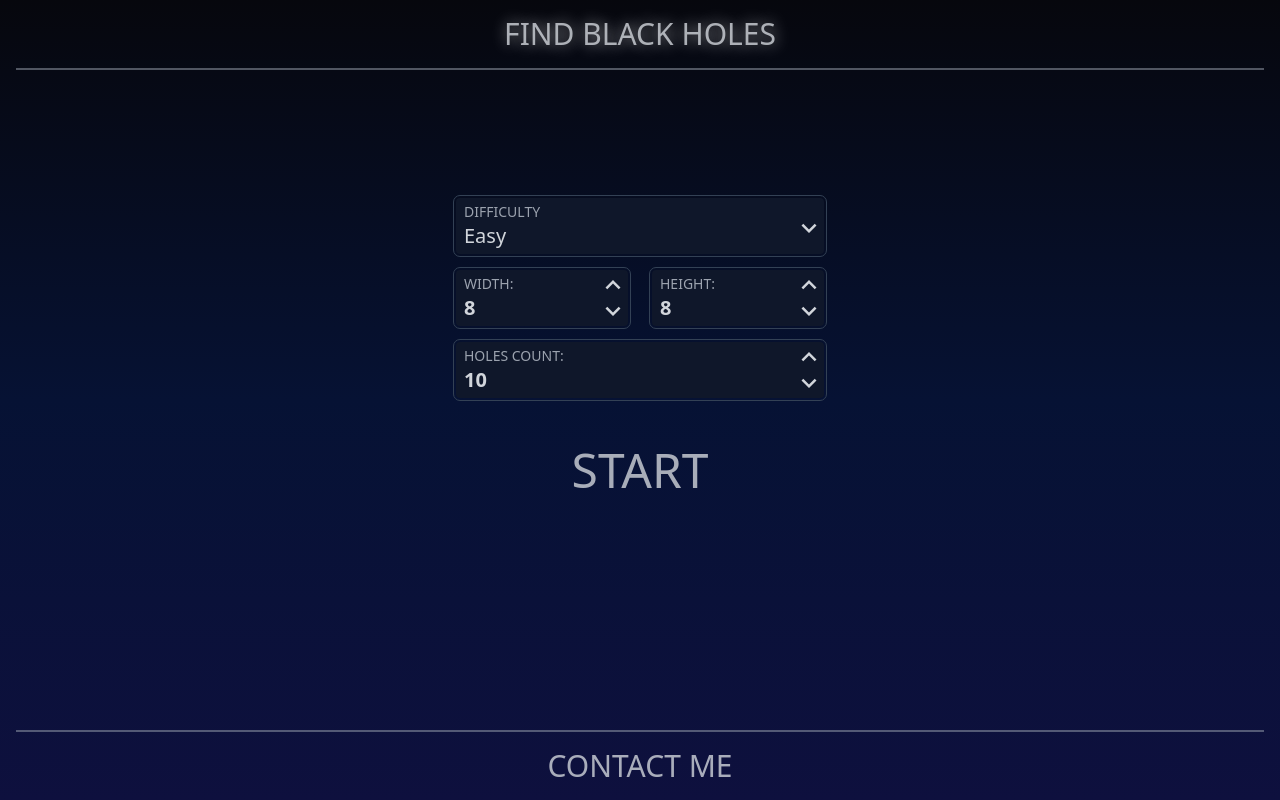
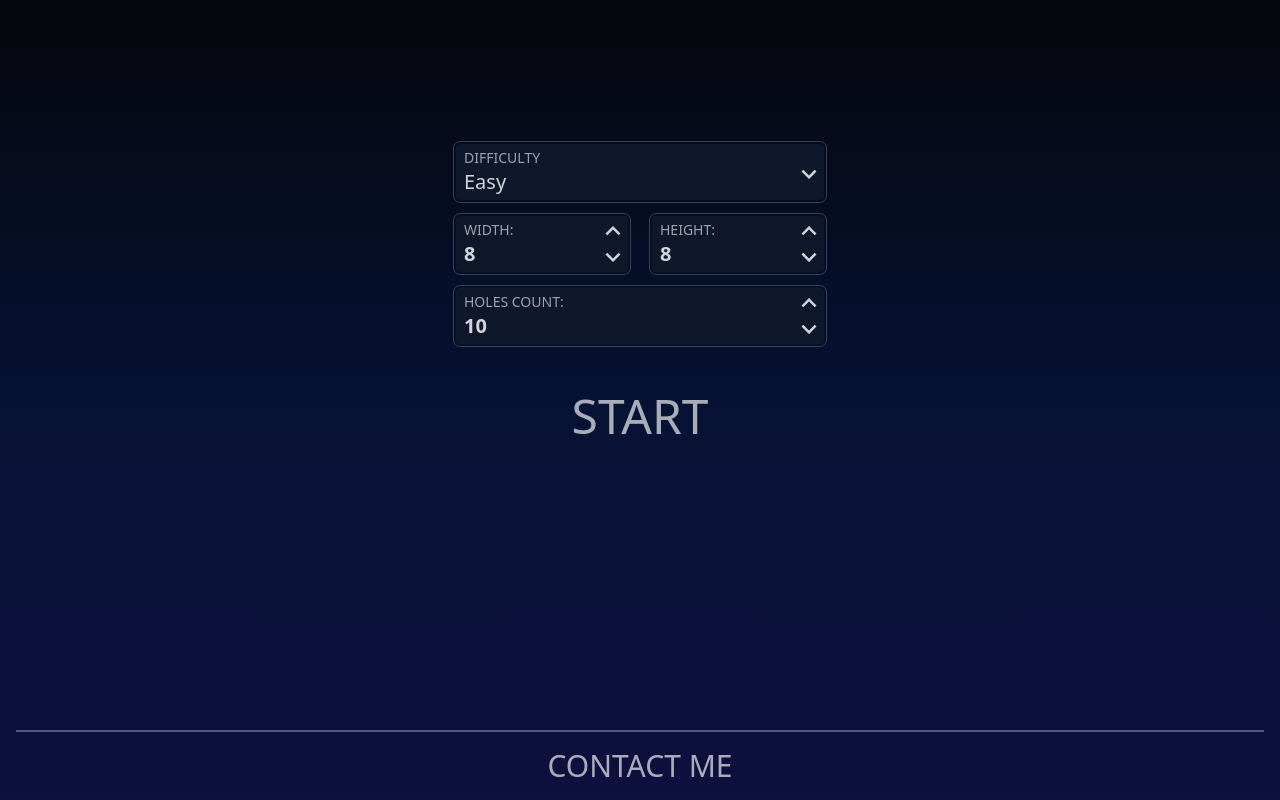
Before and after one commit to Nedilko/black-hole, a React (Create React App) app: page / in a window 1280 px wide. Built offline with nearby package versions, Linux system fonts and the light colour scheme.

Commit message:
fixed header styles

```diff
--- a/src/App.tsx
+++ b/src/App.tsx
@@ -15,9 +15,7 @@ function App() {
   return (
     <div className="font-extralight bg-gradient-to-b from-[#06070d] via-[#061234] to-[#0e103e]">
       <div className="flex flex-col min-h-screen p-4 overflow-x-scroll">
-        <header className="border-b-2 pb-4 border-gray-400/50">
-          <Header />
-        </header>
+        <header>{!showSettings && <Header />}</header>
         <main className="flex flex-col mt-24 justify-center items-center">
           {showSettings && <SettingsDialog />}
           {showGameField && <GameField />}
--- a/src/components/UI/Header.tsx
+++ b/src/components/UI/Header.tsx
@@ -9,7 +9,7 @@ const Header = () => {
     (state: RootState) => state.game
   );
   return (
-    <div className="flex text-gray-300/80 uppercase text-shadow">
+    <div className="flex text-gray-300/80 uppercase text-shadow border-b-2 border-gray-400/50 pb-4">
       <div className="flex-2 hidden xs:flex text-3xl order-2 text-center">
         find black holes
       </div>
```
